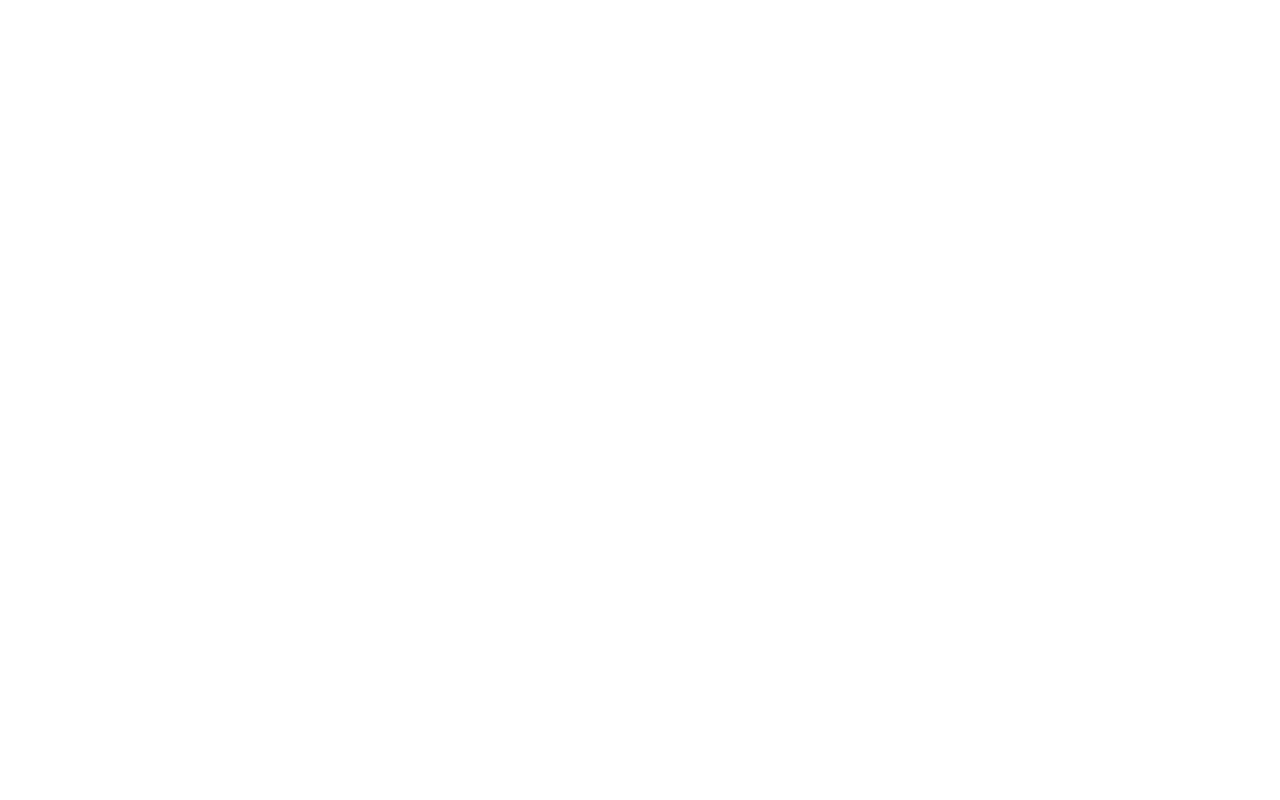
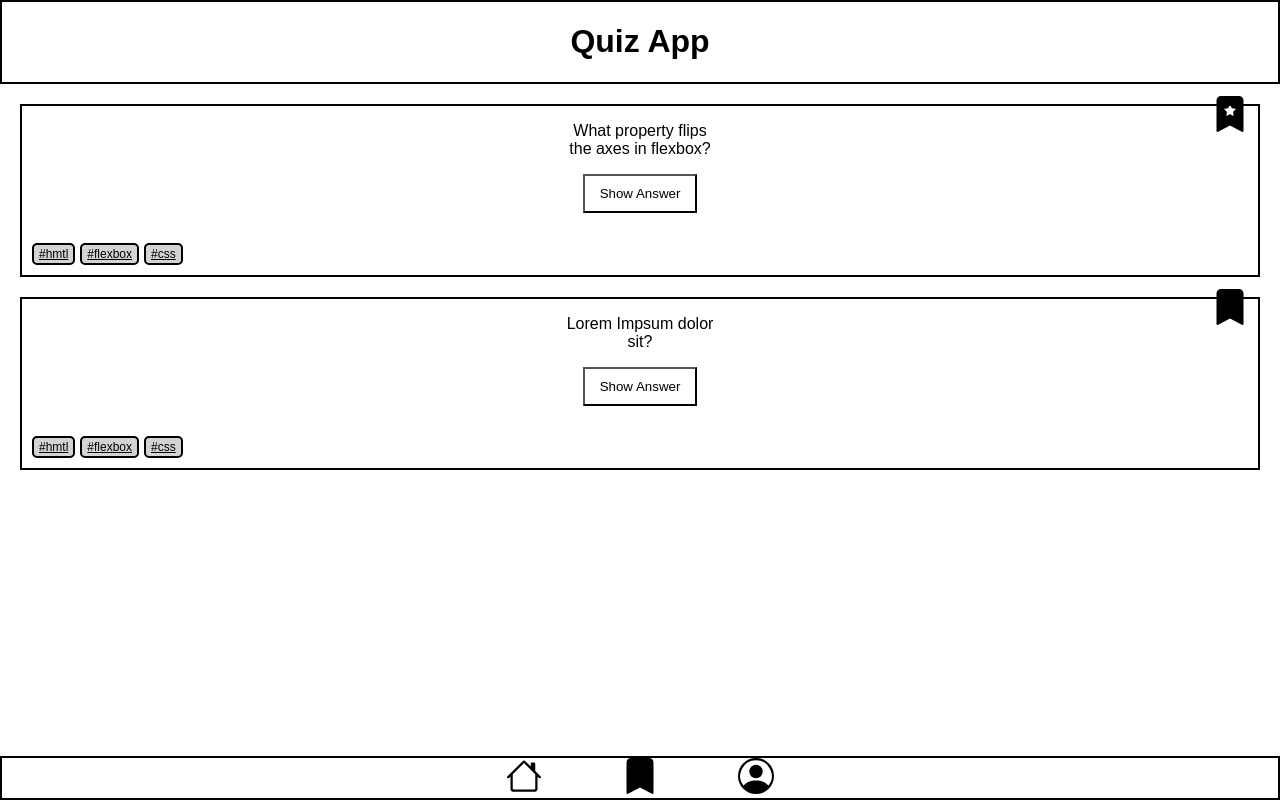
Before and after one commit to StrongCurrent/QuizApp, a plain HTML site: page index.html in a window 1280 px wide. Drawn offline with Linux system fonts and the light colour scheme.

Commit message:
footer problem

```diff
--- a/index.html
+++ b/index.html
@@ -1,12 +1,118 @@
 <!DOCTYPE html>
 <html lang="en">
-<head>
-    <meta charset="UTF-8">
-    <meta http-equiv="X-UA-Compatible" content="IE=edge">
-    <meta name="viewport" content="width=device-width, initial-scale=1.0">
-    <title>Document</title>
-</head>
-<body>
-
-</body>
+  <head>
+    <meta charset="UTF-8" />
+    <meta http-equiv="X-UA-Compatible" content="IE=edge" />
+    <meta name="viewport" content="width=device-width, initial-scale=1.0" />
+    <title>Quiz App</title>
+    <link href="style.css" rel="Stylesheet" />
+  </head>
+  <body>
+    <header>
+      <h1>Quiz App</h1>
+    </header>
+    <main>
+      <article>
+        <svg
+          alt="filled bookmark with star icon"
+          aria-label="filled bookmark with star icon"
+          class="bookmark"
+          xmlns="http://www.w3.org/2000/svg"
+          width="36"
+          height="36"
+          fill="currentColor"
+          class="bi bi-bookmark-star-fill"
+          viewBox="0 0 16 16"
+        >
+          <path
+            fill-rule="evenodd"
+            d="M2 15.5V2a2 2 0 0 1 2-2h8a2 2 0 0 1 2 2v13.5a.5.5 0 0 1-.74.439L8 13.069l-5.26 2.87A.5.5 0 0 1 2 15.5zM8.16 4.1a.178.178 0 0 0-.32 0l-.634 1.285a.178.178 0 0 1-.134.098l-1.42.206a.178.178 0 0 0-.098.303L6.58 6.993c.042.041.061.1.051.158L6.39 8.565a.178.178 0 0 0 .258.187l1.27-.668a.178.178 0 0 1 .165 0l1.27.668a.178.178 0 0 0 .257-.187L9.368 7.15a.178.178 0 0 1 .05-.158l1.028-1.001a.178.178 0 0 0-.098-.303l-1.42-.206a.178.178 0 0 1-.134-.098L8.16 4.1z"
+          />
+        </svg>
+        <p>
+          What property flips <br />
+          the axes in flexbox?
+        </p>
+        <button>Show Answer</button>
+        <ul>
+          <li><a href="#">#hmtl</a></li>
+          <li><a href="#">#flexbox</a></li>
+          <li><a href="#">#css</a></li>
+        </ul>
+      </article>
+      <article>
+        <svg
+          alt="filled bookmark icon"
+          aria-label="filled bookmark icon"
+          class="bookmark"
+          xmlns="http://www.w3.org/2000/svg"
+          width="36"
+          height="36"
+          fill="currentColor"
+          class="bi bi-bookmark-fill"
+          viewBox="0 0 16 16"
+        >
+          <path
+            d="M2 2v13.5a.5.5 0 0 0 .74.439L8 13.069l5.26 2.87A.5.5 0 0 0 14 15.5V2a2 2 0 0 0-2-2H4a2 2 0 0 0-2 2z"
+          />
+        </svg>
+        <p>
+          Lorem Impsum dolor <br />
+          sit?
+        </p>
+        <button>Show Answer</button>
+        <ul>
+          <li><a href="#">#hmtl</a></li>
+          <li><a href="#">#flexbox</a></li>
+          <li><a href="#">#css</a></li>
+        </ul>
+      </article>
+    </main>
+    <footer>
+      <span
+        ><svg
+          xmlns="http://www.w3.org/2000/svg"
+          width="36"
+          height="36"
+          fill="currentColor"
+          class="bi bi-house"
+          viewBox="0 0 16 16"
+        >
+          <path
+            d="M8.707 1.5a1 1 0 0 0-1.414 0L.646 8.146a.5.5 0 0 0 .708.708L2 8.207V13.5A1.5 1.5 0 0 0 3.5 15h9a1.5 1.5 0 0 0 1.5-1.5V8.207l.646.647a.5.5 0 0 0 .708-.708L13 5.793V2.5a.5.5 0 0 0-.5-.5h-1a.5.5 0 0 0-.5.5v1.293L8.707 1.5ZM13 7.207V13.5a.5.5 0 0 1-.5.5h-9a.5.5 0 0 1-.5-.5V7.207l5-5 5 5Z"
+          />
+        </svg>
+      </span>
+      <span
+        ><svg
+          xmlns="http://www.w3.org/2000/svg"
+          width="36"
+          height="36"
+          fill="currentColor"
+          class="bi bi-bookmark-fill"
+          viewBox="0 0 16 16"
+        >
+          <path
+            d="M2 2v13.5a.5.5 0 0 0 .74.439L8 13.069l5.26 2.87A.5.5 0 0 0 14 15.5V2a2 2 0 0 0-2-2H4a2 2 0 0 0-2 2z"
+          />
+        </svg>
+      </span>
+      <span>
+        <svg
+          xmlns="http://www.w3.org/2000/svg"
+          width="36"
+          height="36"
+          fill="currentColor"
+          class="bi bi-person-circle"
+          viewBox="0 0 16 16"
+        >
+          <path d="M11 6a3 3 0 1 1-6 0 3 3 0 0 1 6 0z" />
+          <path
+            fill-rule="evenodd"
+            d="M0 8a8 8 0 1 1 16 0A8 8 0 0 1 0 8zm8-7a7 7 0 0 0-5.468 11.37C3.242 11.226 4.805 10 8 10s4.757 1.225 5.468 2.37A7 7 0 0 0 8 1z"
+          />
+        </svg>
+      </span>
+    </footer>
+  </body>
 </html>
--- a/style.css
+++ b/style.css
@@ -0,0 +1,73 @@
+* {
+  box-sizing: border-box;
+}
+
+body {
+  font-family: Arial, Helvetica, sans-serif;
+}
+
+header {
+  border: 2px solid;
+}
+
+h1 {
+  text-align: center;
+}
+
+article {
+  border: 2px solid;
+  margin: 20px 20px 20px 20px;
+  text-align: center;
+  position: relative;
+}
+
+button {
+  padding: 10px 15px 10px 15px;
+  background-color: transparent;
+}
+
+ul {
+  display: flex;
+  gap: 5px;
+  margin-top: 30px;
+  margin-left: -30px;
+  margin-bottom: 10px;
+}
+
+li {
+  border: 2px solid;
+  border-radius: 5px;
+  padding: 2px 5px 2px 5px;
+  text-decoration: none;
+  display: flex;
+  background-color: lightgrey;
+}
+
+a {
+  color: black;
+  font-size: 12px;
+}
+
+footer {
+  border: 2px solid;
+  position: fixed;
+  bottom: 0;
+  display: flex;
+  justify-content: center;
+  gap: 80px;
+  width: 100%;
+}
+
+footer > span:hover {
+  background-color: lightgrey;
+}
+body {
+  padding: 0;
+  margin: 0;
+}
+
+.bookmark {
+  position: absolute;
+  right: 10px;
+  top: -10px;
+}
```
